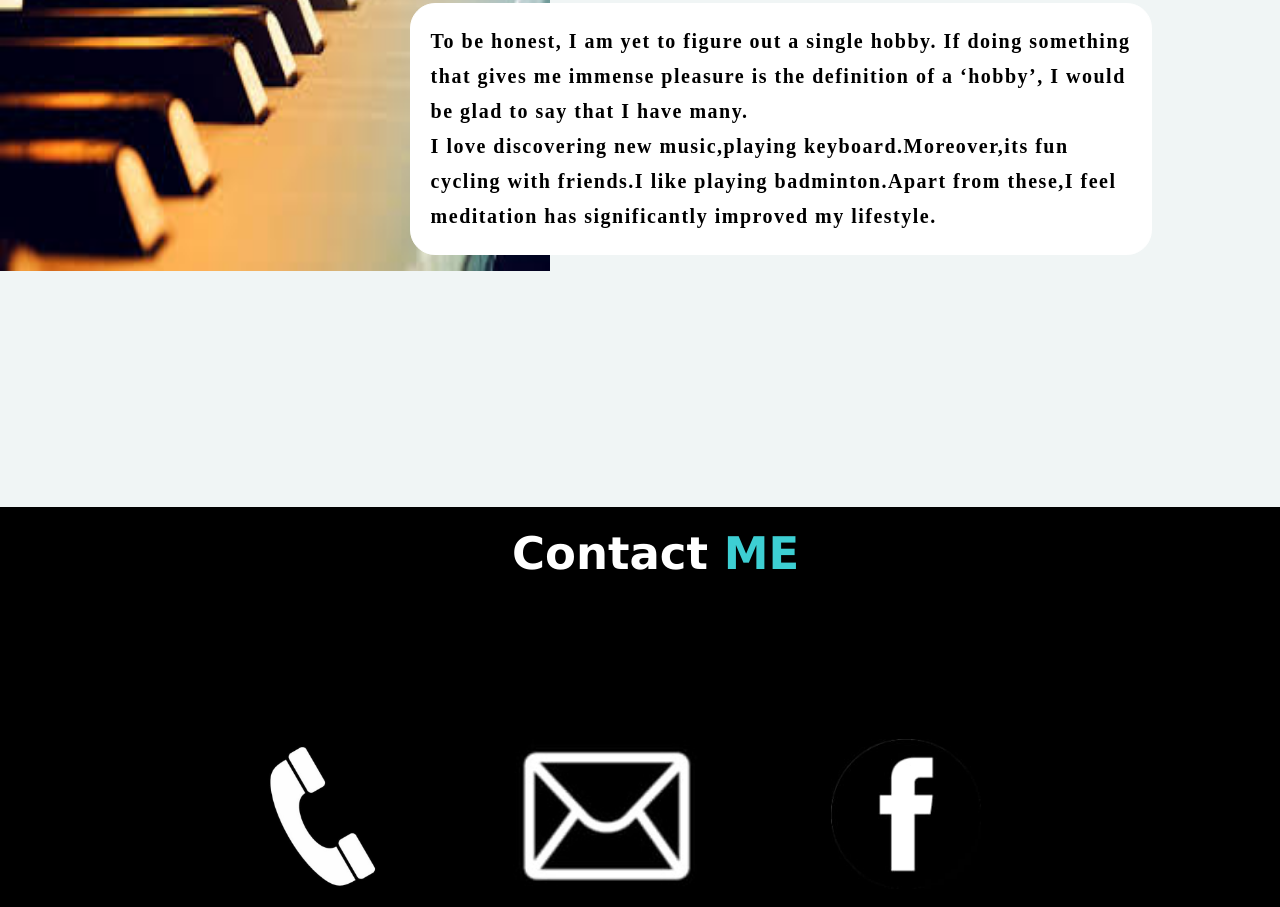
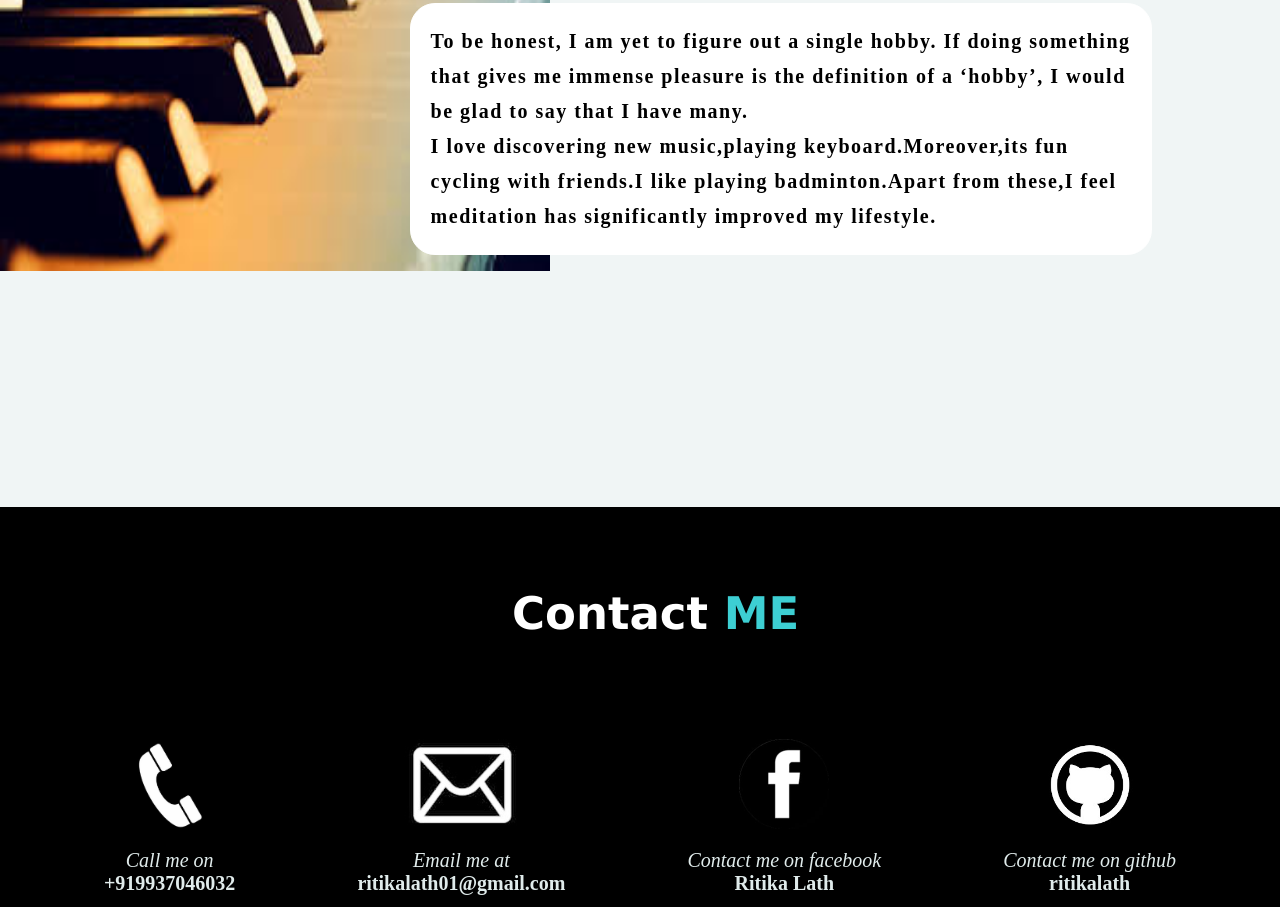
Before and after one commit to ritikalath/myportfolio, a plain HTML site: page index.html in a window 1280 px wide. Shown: the part 1893-2800 px from the top of the page. Drawn offline with Linux system fonts and the light colour scheme.

Commit message:
edit code

```diff
--- a/index.html
+++ b/index.html
@@ -7,8 +7,6 @@
         <link rel="stylesheet" type="text/css" href="style.css"/>
     </head>
     <body>
-
-        <section id="aboutme">
         <div id="navbar">
             <ul>
                 <li><a href="#aboutme">ABOUT</a></li>
@@ -17,8 +15,9 @@
                 <li><a href="#ContactMe">CONTACT</a></li>
             </ul>
         </div>
+        <section id="aboutme">
+            <img src="images/myimg.jpeg" height="500px" width="330px">
 
-            <img src="images/myimg.jpeg" height="500px" width="330px">
             <div id="intro">
             <div id="mainintro">
                 I'm a Creative <br/><span>Developer</span><br/>
@@ -72,19 +71,24 @@
                 <table id="center">
                 <tr>
                     <td>
-                        <img src="images/phone.jpeg" height="150px">
-                        <p class="upper">call me on</p>
-                        <p>+919937046032</p>
+                        <img src="images/phone.jpeg" height="90px">
+                        <p class="upper">Call me on</p>
+                        <p class="lower">+919937046032</p>
                     </td>
                     <td>
-                        <img src="images/email.jpg" height="150px">
-                        <p class="upper">email me at</p>
-                        <p>ritikalath01@gmail.com</p>
+                        <img src="images/email.jpeg" height="90px">
+                        <p class="upper">Email me at</p>
+                        <p class="lower">ritikalath01@gmail.com</p>
                     </td>
                     <td>
-                        <img src="images/facebook.jpeg" height="150px">
-                        <p class="upper">contact me on facebook</p>
-                        <p>Ritika Lath</p>
+                        <img src="images/facebook.jpeg" height="90px">
+                        <p class="upper">Contact me on facebook</p>
+                        <p class="lower">Ritika Lath</p>
+                    </td>
+                    <td>
+                        <img src="images/github.jpg" height="90px">
+                        <p class="upper">Contact me on github</p>
+                        <p class="lower">ritikalath</p>
                     </td>
                 </tr>
                 </table>
--- a/style.css
+++ b/style.css
@@ -7,20 +7,19 @@
 *{
     padding: 0;
     margin:0;
+    scroll-behavior: smooth;
 }
 section{
     height: 100vh;
 }
 
 #navbar{
+    display: block;
     background-color: var(--dark);
-    position: absolute;
+    position: fixed;
     top:0;
-    right:5px;
-}
-
-ul{
-    background-color: var(--dark);
+    width: 100%;
+    z-index: 5;
 }
 
 li {
@@ -28,6 +27,7 @@ li {
     float:left;
     color:white;
     padding-top: 14px;
+    padding-bottom: 14px;
     background-color: var(--dark);
 }
 li a {
@@ -116,8 +116,8 @@ span{
     letter-spacing: 1.5px;
     font-family: Papyrus;
     font-weight: bold;
-    background-color: rgb(240,245,245);
-    border:1px solid rgb(240,245,245));
+    background-color: rgb(128, 179, 255);
+    border:1px solid rgb(240,245,245);
     border-radius: 25px;
 }
 
@@ -165,7 +165,7 @@ span{
     position: absolute;
     font-size: 30px;
     font-family: Verdana;
-    margin:20px auto;
+    margin:80px auto;
     left: 40%;
 }
 
@@ -186,14 +186,21 @@ td{
 
 td>p{
     color:rgb(224,235,235);
-    text-align:center;
     font-size: 20px;
 }
 
+td>img{
+    display: block;
+    margin-left: auto;
+    margin-right: auto;
+    margin-bottom: 20px;
+}
+
+.lower{
+    text-align: center;
+    font-weight: bold;
+}
 .upper{
     font-style: italic;
+    text-align: center;
 }
-
-td>img{
-    margin-bottom:20px;
-}
```
Also changed, not shown: images/email.jpeg (added), images/email.jpg (deleted), images/github.jpg (added). Lines whose indentation alone changed are shown as unchanged.
